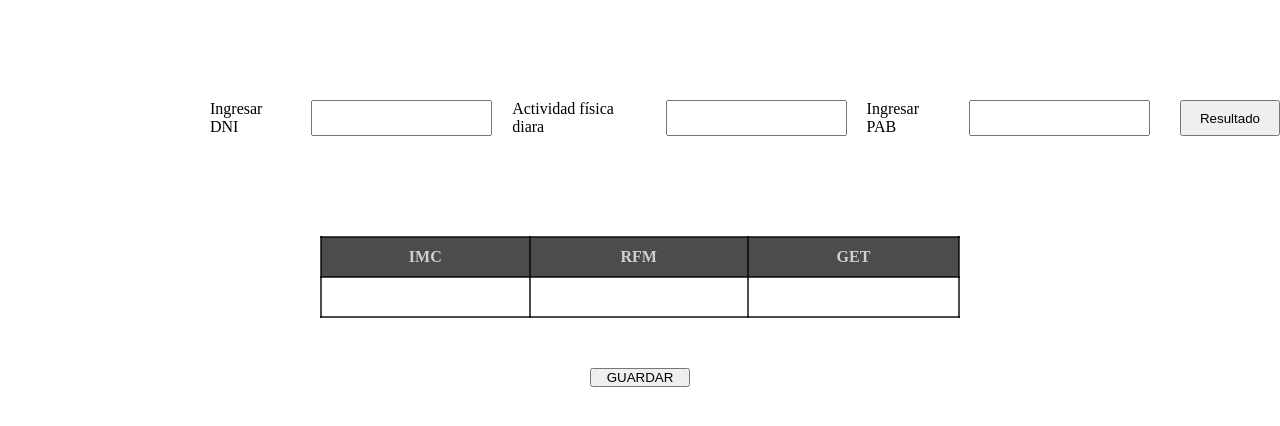
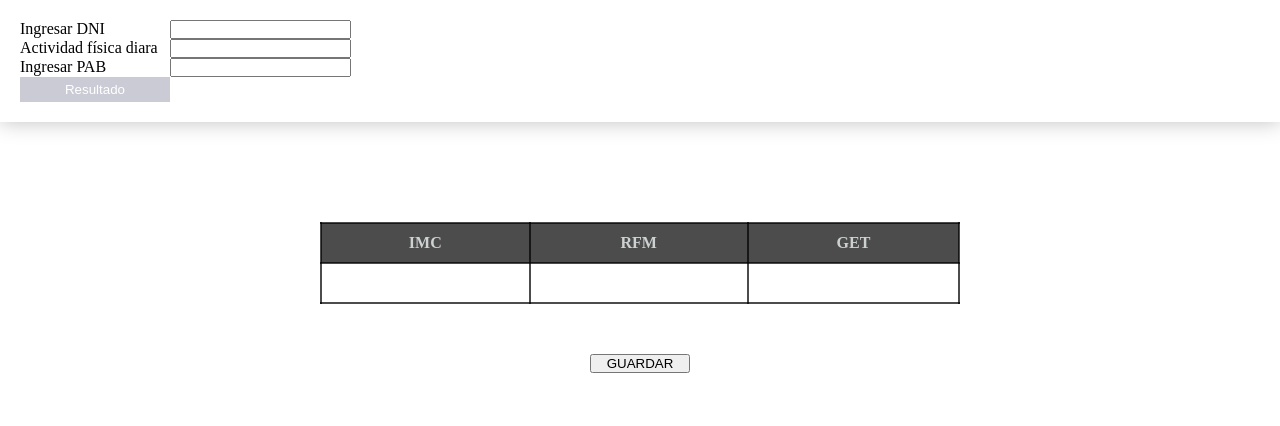
Before and after one commit to eliasbernardo/app-web-nutrition, a website: page dashboard/menu_lateral/antropometria/index.html in a window 1280 px wide. Drawn offline with Linux system fonts and the light colour scheme.

Commit message:
avance css

```diff
--- a/code/css/antropometria.css
+++ b/code/css/antropometria.css
@@ -10,47 +10,37 @@
     height: 100%;
     display: flex;
     flex-direction: column;
-    padding-top: 50px;
 }
 
 .datos{
     width: 100%;
+    height: auto;
     display: flex;
-    justify-content: center;
-    padding-top: 50px;
-    padding-left: 200px;
-    height: auto;
+    flex-direction: column;
+    padding-left: 50px;
+    padding: 20px;
+    box-shadow: 0px 0px 20px 0px rgba(0,0,0,.25);
 }
-.dni{
+.datos-child{
     display: flex;
-    justify-content: center;
-    padding-left: 10px;
-    padding-right: 10px;
-}
-.act__fis{
-    display: flex;
-    justify-content: center;
-    padding-left: 10px;
-    padding-right: 10px;
-}
-.pab{
-    display: flex;
-    justify-content: center;
-    padding-left: 10px;
-    padding-right: 10px;
 }
 label{
-    padding-right: 20px;
+    width: 150px;
 }
 .button{
     display: flex;
-    justify-content: center;
-    padding-left: 20px;
 }
 .btn__antrop{
-    width: 100px;
+    width: 150px;
+    padding: 5px;
+    border: none;
+    background-color: #cacbd5;
+    color: #fff;
+    cursor: pointer;
 }
-
+.btn__antrop:hover{
+  outline: 1px solid rgba(211, 210, 213, 0.7);
+}
 .resultado{
     width: 100%;
     height: auto;
--- a/dashboard/menu_lateral/antropometria/index.html
+++ b/dashboard/menu_lateral/antropometria/index.html
@@ -10,20 +10,20 @@
 <body>
     <div class="content__antrop">
         <div class="datos">
-            <div class="dni">
+            <div class="datos-child dni">
                 <label for="dni">Ingresar DNI</label>
                 <input type="number" id="dni" name="dni">
             </div>
-            <div class="act__fis">
+            <div class="datos-child act__fis">
                 <label for="actividad">Actividad física diara</label>
                 <input type="text" id="actividad" name="actividad">
             </div>
-            <div class="pab">
+            <div class="datos-child pab">
                 <label for="pab">Ingresar PAB</label>
                 <input type="number" name="pab" id="pab">
             </div>
             <div class="button">
-                <input type="button" class="btn__antrop" value="Resultado">
+                <button type="button" class="btn__antrop">Resultado</button>
             </div>
         </div>
         <div class="resultado">
```
Also changed, not shown: dashboard/index.html (+1 -1 lines).
